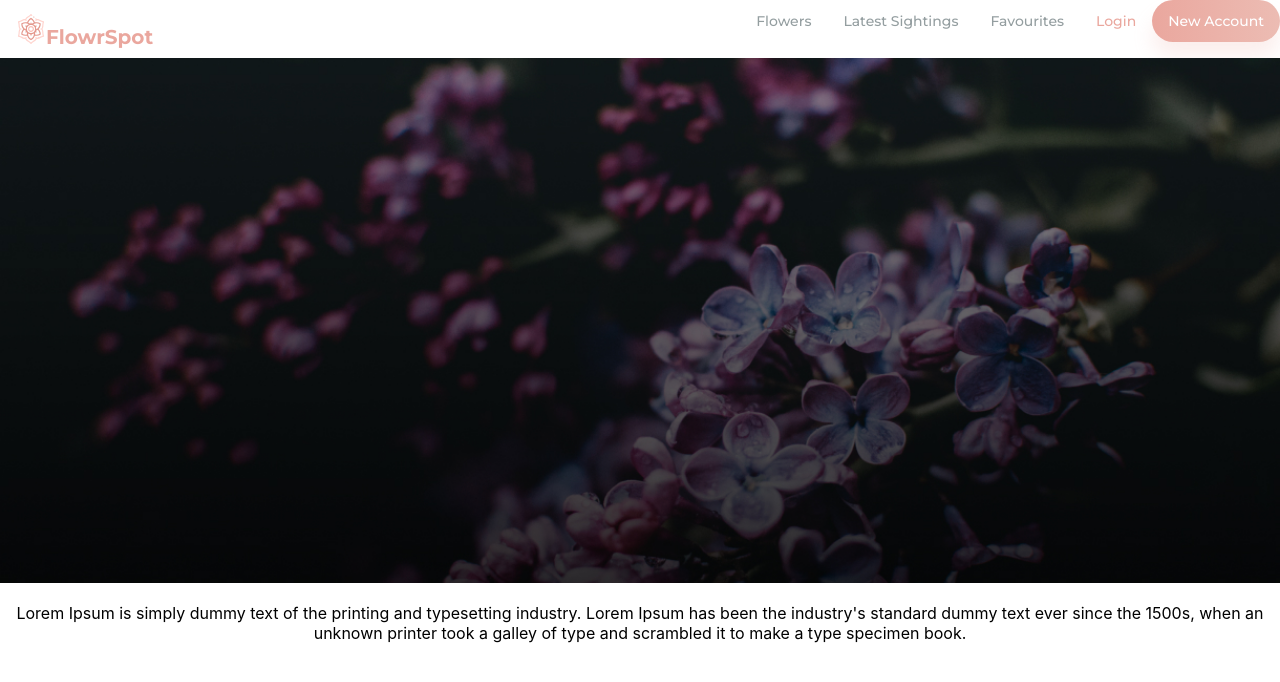
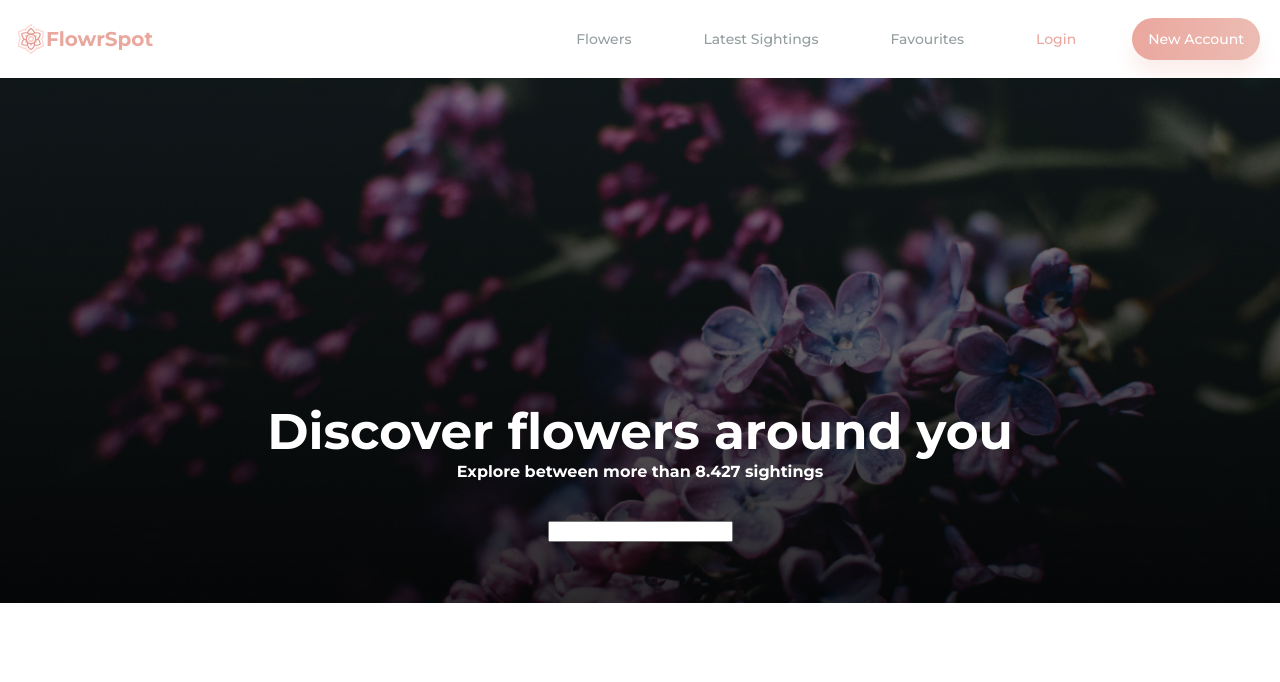
Before and after one commit to vukdakovic/FlowrSpot, a React (Create React App) app: page / in a window 1280 px wide. Shown: the top 682 px of the page. Built offline with nearby package versions, Linux system fonts and the light colour scheme.

Commit message:
Commiting style changes and added content

```diff
--- a/src/App.css
+++ b/src/App.css
@@ -1,38 +1,3 @@
 .App {
   text-align: center;
 }
-
-.App-logo {
-  height: 40vmin;
-  pointer-events: none;
-}
-
-@media (prefers-reduced-motion: no-preference) {
-  .App-logo {
-    animation: App-logo-spin infinite 20s linear;
-  }
-}
-
-.App-header {
-  background-color: #282c34;
-  min-height: 100vh;
-  display: flex;
-  flex-direction: column;
-  align-items: center;
-  justify-content: center;
-  font-size: calc(10px + 2vmin);
-  color: white;
-}
-
-.App-link {
-  color: #61dafb;
-}
-
-@keyframes App-logo-spin {
-  from {
-    transform: rotate(0deg);
-  }
-  to {
-    transform: rotate(360deg);
-  }
-}
--- a/src/components/Home/Home.css
+++ b/src/components/Home/Home.css
@@ -1,6 +1,29 @@
-img {
+.div-image {
+  font-family: Montserrat;
+  font-style: normal;
   margin: 0;
   padding: 0;
-  background: linear-gradient(180deg, rgba(0, 0, 0, 0.3) 0%, rgba(0, 0, 0, 0.8) 100%, url(./pl-hero.jpg));
+  background-image: url(./pl-hero.jpg);
+  background-size: contain;
+  background-repeat: no-repeat;
   width: 100%;
+  height: 787px;
+  min-height: 787px;
+  display: flex;
+  justify-content: center;
+  align-items: center;
+  flex-direction: column;
 }
+
+h1 {
+  color: white;
+  font-size: 50px;
+  margin: 0;
+  padding: 0;
+}
+
+h4 {
+  color: white;
+  margin: 0;
+  padding: 0 0 40px;
+}
--- a/src/components/Home/Home.js
+++ b/src/components/Home/Home.js
@@ -5,14 +5,10 @@ import image from "./pl-hero.jpg";
 
 function Home() {
   return (
-    <div>
-      <img src={image} alt="Flower Picture"/>
-      <p>
-        Lorem Ipsum is simply dummy text of the printing and typesetting
-        industry. Lorem Ipsum has been the industry's standard dummy text
-        ever since the 1500s, when an unknown printer took a galley of
-        type and scrambled it to make a type specimen book.
-      </p>
+    <div className="div-image">
+      <h1>Discover flowers around you</h1>
+      <h4>Explore between more than 8.427 sightings</h4>
+      <input/>
     </div>
   );
 }
--- a/src/components/Navigation/Navigation.css
+++ b/src/components/Navigation/Navigation.css
@@ -1,29 +1,36 @@
+nav {
+  background: #FFFFFF;
+  box-shadow: 0px 15px 30px rgba(0, 0, 0, 0.05);
+  display: flex;
+  align-items: center;
+  justify-content: space-between;
+  font-family: Montserrat;
+  font-style: normal;
+  font-weight: 500;
+  font-size: 14px;
+  line-height: 50px;
+}
+
 ul {
   list-style-type: none;
   margin: 0;
   padding: 0;
   overflow: hidden;
-  background: #FFFFFF;
-  box-shadow: 0px 15px 30px rgba(0, 0, 0, 0.05);
 }
 
 li {
-  font-family: Montserrat;
-  font-style: normal;
-  font-weight: 500;
-  font-size: 14px;
-  float: right;
-  line-height: 14px;
+  display: inline-flex;
+  padding: 0 20px;
 }
 
-.flowr-spot-li {
-  float: left;
+.flowr-spot-link {
   font-weight: bold;
   font-size: 20px;
 }
 
 a {
-  display: block;
+  display: flex;
+  align-items: center;
   color: #949EA0;
   padding: 14px 16px;
   text-decoration: none;
@@ -38,4 +45,5 @@ a {
   background: linear-gradient(270deg, #ECBCB3 0%, #EAA79E 100%);
   box-shadow: 0px 15px 20px rgba(234, 168, 159, 0.2);
   border-radius: 50px;
+  line-height: 14px;
 }
--- a/src/components/Navigation/Navigation.js
+++ b/src/components/Navigation/Navigation.js
@@ -5,9 +5,8 @@ import './Navigation.css';
 function Navigation(props) {
   return (
     <nav>
-      <ul>
-        <li className="flowr-spot-li">
-          <Link to="/">
+      <div className="logo">
+        <Link className="flowr-spot-link" to="/">
           <svg width="30" height="30" viewBox="0 0 30 30" fill="none" xmlns="http://www.w3.org/2000/svg">
             <g clipPath="url(#clip0)">
               <path d="M15 17.9297C13.3846 17.9297 12.0703 16.6154 12.0703 15C12.0703 13.3846 13.3846 12.0703 15 12.0703C16.6155 12.0703 17.9297 13.3846 17.9297 15C17.9297 16.6154 16.6155 17.9297 15 17.9297ZM15 13.2422C14.0308 13.2422 13.2422 14.0307 13.2422 15C13.2422 15.9693 14.0308 16.7578 15 16.7578C15.9693 16.7578 16.7578 15.9693 16.7578 15C16.7578 14.0307 15.9692 13.2422 15 13.2422Z" fill="#FABFB7"/>
@@ -23,23 +22,26 @@ function Navigation(props) {
           </svg>
           <span className="red-color">FlowrSpot</span>
         </Link>
+      </div>
+      <div>
+        <ul>
+          <li>
+            <Link to="/flowers">Flowers</Link>
           </li>
           <li>
-          <Link className="account" to="/">New Account</Link>
+            <Link to="/sightings">Latest Sightings</Link>
+          </li>
+          <li>
+            <Link to="/flowers">Favourites</Link>
           </li>
           <li>
             <Link className="red-color" to="/">Login</Link>
           </li>
           <li>
-          <Link to="/flowers">Favourites</Link>
-        </li>
-        <li>
-          <Link to="/sightings">Latest Sightings</Link>
-        </li>
-        <li>
-          <Link to="/flowers">Flowers</Link>
+            <Link className="account" to="/">New Account</Link>
           </li>
         </ul>
+      </div>
     </nav>
   );
 }
```
Lines whose indentation alone changed are shown as unchanged.
